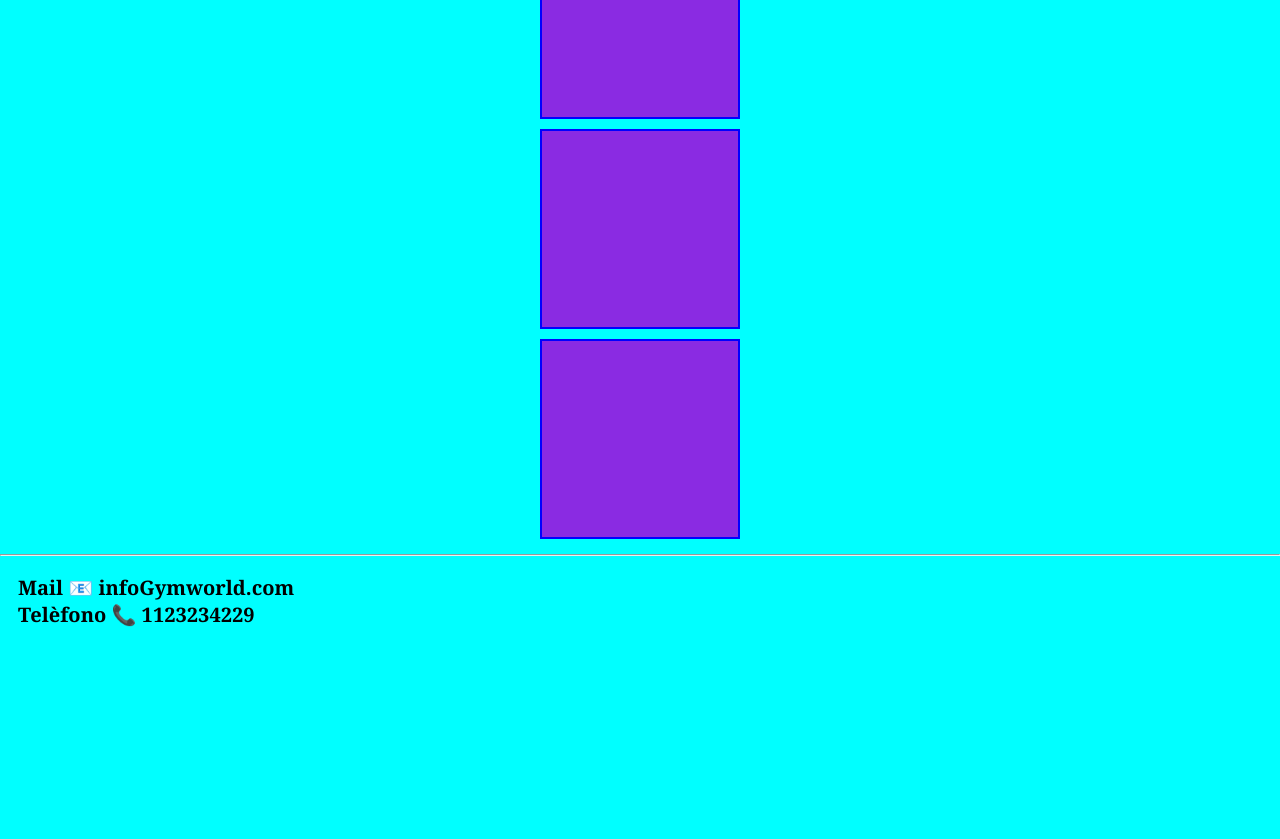
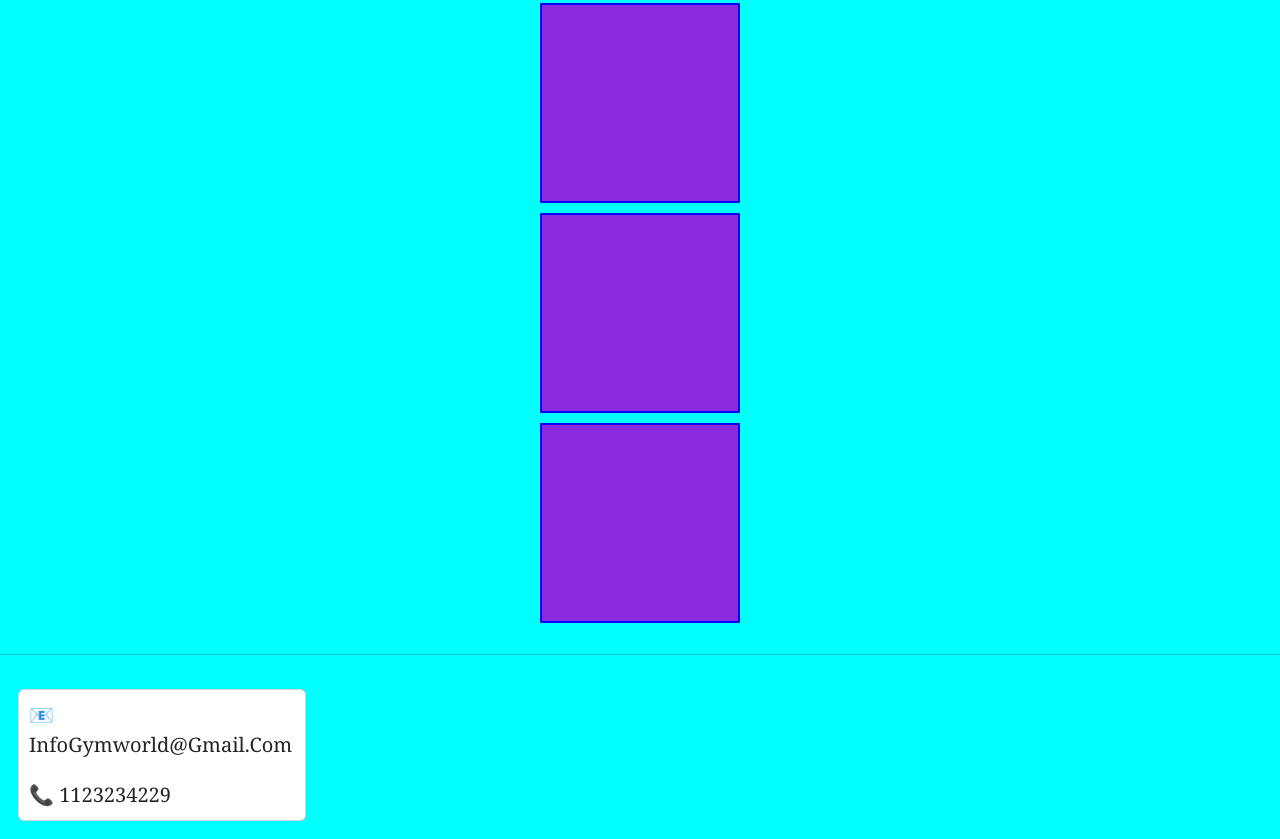
Before and after one commit to Zahir2288/preentrega1-siman, a plain HTML site: page pages/Servicios.html in a window 1280 px wide. Shown: the part 659-1498 px from the top of the page. Before the commit the page ends 1305 px from the top, so only its background shows below. Drawn offline with nearby package versions, Linux system fonts and the light colour scheme; a web font is replaced by a local one.

Commit message:
agregado de bootstrap

```diff
--- a/pages/Servicios.html
+++ b/pages/Servicios.html
@@ -1,6 +1,7 @@
 <!DOCTYPE html>
 <html lang="en">
 <head>
+    <link href="https://cdn.jsdelivr.net/npm/bootstrap@5.3.3/dist/css/bootstrap.min.css" rel="stylesheet" integrity="sha384-QWTKZyjpPEjISv5WaRU9OFeRpok6YctnYmDr5pNlyT2bRjXh0JMhjY6hW+ALEwIH" crossorigin="anonymous">
     <link rel="stylesheet" href="../css/style.css">
     <meta charset="UTF-8">
     <meta name="viewport" content="width=device-width, initial-scale=1.0">
@@ -46,10 +47,15 @@
         </div>
         <hr>
 <main>
-    <footer class="Mayùscula">
-        <h4 class="Px20">Mail 📧 infoGymworld.com </h4>
-        <h4 class="Px20">Telèfono 📞 1123234229</h4>
+    <footer class="Mayuscula">
+        <div class="card" style="width: 18rem;">
+            <ul class="list-group list-group-flush">
+              <li class="Px20" class="list-group-item">📧infoGymworld@gmail.com </li>
+              <li class="Px20" class="list-group-item">📞 1123234229</li>
+            </ul>
+          </div>
     </footer>
 </main>
+<script src="https://cdn.jsdelivr.net/npm/bootstrap@5.3.3/dist/js/bootstrap.bundle.min.js" integrity="sha384-YvpcrYf0tY3lHB60NNkmXc5s9fDVZLESaAA55NDzOxhy9GkcIdslK1eN7N6jIeHz" crossorigin="anonymous"></script>
 </body>
 </html>
```
